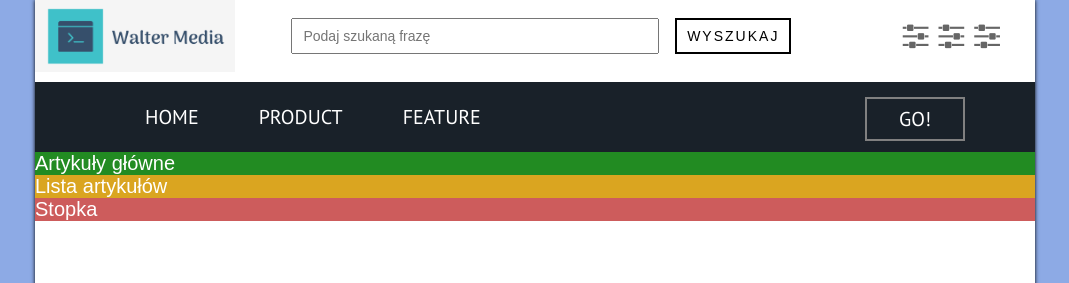
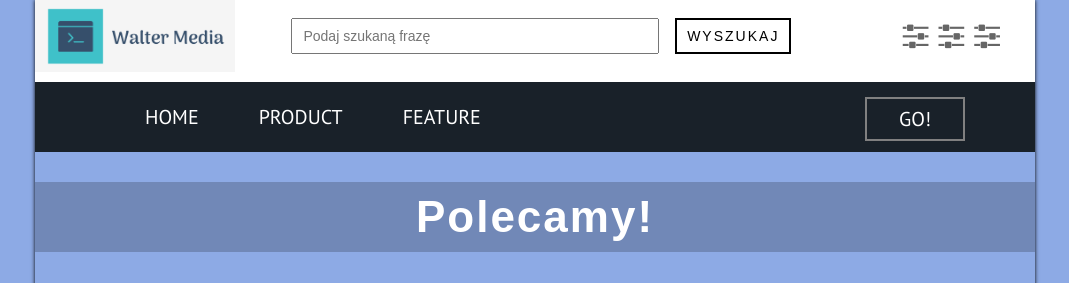
Before and after one commit to kacperwalter/code-notes, a PHP site: page / in a window 1280 px wide. Shown: the top 283 px of the page, without its empty margins (105-1174 px from the left). Run offline with PHP 8.4, Linux system fonts and the light colour scheme.

Commit message:
placeIMG

```diff
--- a/JS/zaawansowany-JS-CSS/4-FLEXBOX/css/main.css
+++ b/JS/zaawansowany-JS-CSS/4-FLEXBOX/css/main.css
@@ -158,10 +158,40 @@ html {
   color: white;
 }
 
+.article {
+  padding: 30px 50px;
+}
+
+.article__image {
+  display: block;
+  width: 100%;
+}
+
 .main-articles {
   -ms-flex-preferred-size: 100%;
       flex-basis: 100%;
-  background-color: forestgreen;
+  background-color: #8daae5;
+  display: -webkit-box;
+  display: -ms-flexbox;
+  display: flex;
+  -ms-flex-wrap: wrap;
+      flex-wrap: wrap;
+}
+
+.main-articles__intro {
+  -ms-flex-preferred-size: 100%;
+      flex-basis: 100%;
+  padding: 10px 0;
+  background-color: rgba(0, 0, 0, 0.2);
+  margin: 30px 0 30px;
+  text-align: center;
+  font-size: 4.4rem;
+  letter-spacing: 2px;
+}
+
+.main-articles .article {
+  -ms-flex-preferred-size: 50%;
+      flex-basis: 50%;
 }
 
 .article-list {
--- a/JS/zaawansowany-JS-CSS/4-FLEXBOX/index.html
+++ b/JS/zaawansowany-JS-CSS/4-FLEXBOX/index.html
@@ -33,7 +33,25 @@
                 <li class="menu__item"><a href="" class="menu__link">Go!</a></li>
             </ul>
         </nav>
-        <section class="main-articles">Artykuły główne</section>
+        <section class="main-articles">
+            <h1 class="main-articles__intro">Polecamy!</h1>
+            <article class="article">
+                <img src="https://placeimg.com/640/480/1" alt="" class="article__image">
+                <h1 class="article__title">Tytuł artykułu 1</h1>
+                <p class="article__introduction">
+                    Lorem ipsum dolor sit amet, consectetur adipiscing elit, sed do eiusmod tempor incididunt ut labore et dolore magna aliqua. Ut enim ad minim veniam, ullamco laboris nisi ut aliquip ex ea commodo consequat.
+                </p>
+                <a href="" class="article__btn">Czytaj dalej</a>
+            </article>
+            <article class="article">
+                <img src="https://placeimg.com/640/480/2" alt="" class="article__image">
+                <h1 class="article__title">Tytuł artykułu 2</h1>
+                <p class="article__introduction">
+                    Lorem ipsum dolor sit amet, consectetur adipiscing elit, sed do eiusmod tempor incididunt ut labore et dolore magna aliqua. Ut enim ad minim veniam, quis nostrud exercitation ullamco laboris nisi ut aliquip ex ea commodo consequat.
+                </p>
+                <a href="" class="article__btn">Czytaj dalej</a>
+            </article>
+        </section>
         <section class="article-list">Lista artykułów</section>
         <footer class="footer">Stopka</footer>
     </div>
--- a/JS/zaawansowany-JS-CSS/4-FLEXBOX/sass/components/_components.scss
+++ b/JS/zaawansowany-JS-CSS/4-FLEXBOX/sass/components/_components.scss
@@ -92,10 +92,30 @@
         color: white;
     }
 }
+.article {
+    padding: 30px 50px;
+    &__image {
+        display: block;
+        width: 100%; // dzięki temu nie rozpierdala wszystkiego tylko zajmuje 100% komponentu
+    }
+}
 .main-articles {
     flex-basis: 100%;
-    // min-height: 50vh
-    background-color: forestgreen;
+    background-color: $main-color;
+    display: flex;
+    flex-wrap: wrap;
+    &__intro {
+        flex-basis: 100%;
+        padding: 10px 0;
+        background-color: rgba(0, 0, 0, 0.2);
+        margin: 30px 0 30px;
+        text-align: center;
+        font-size: 4.4rem;
+        letter-spacing: 2px;
+    }
+    .article {
+        flex-basis: 50%;
+    }
 }
 .article-list {
     flex-basis: 100%;
```
Also changed, not shown: 1 other file.
